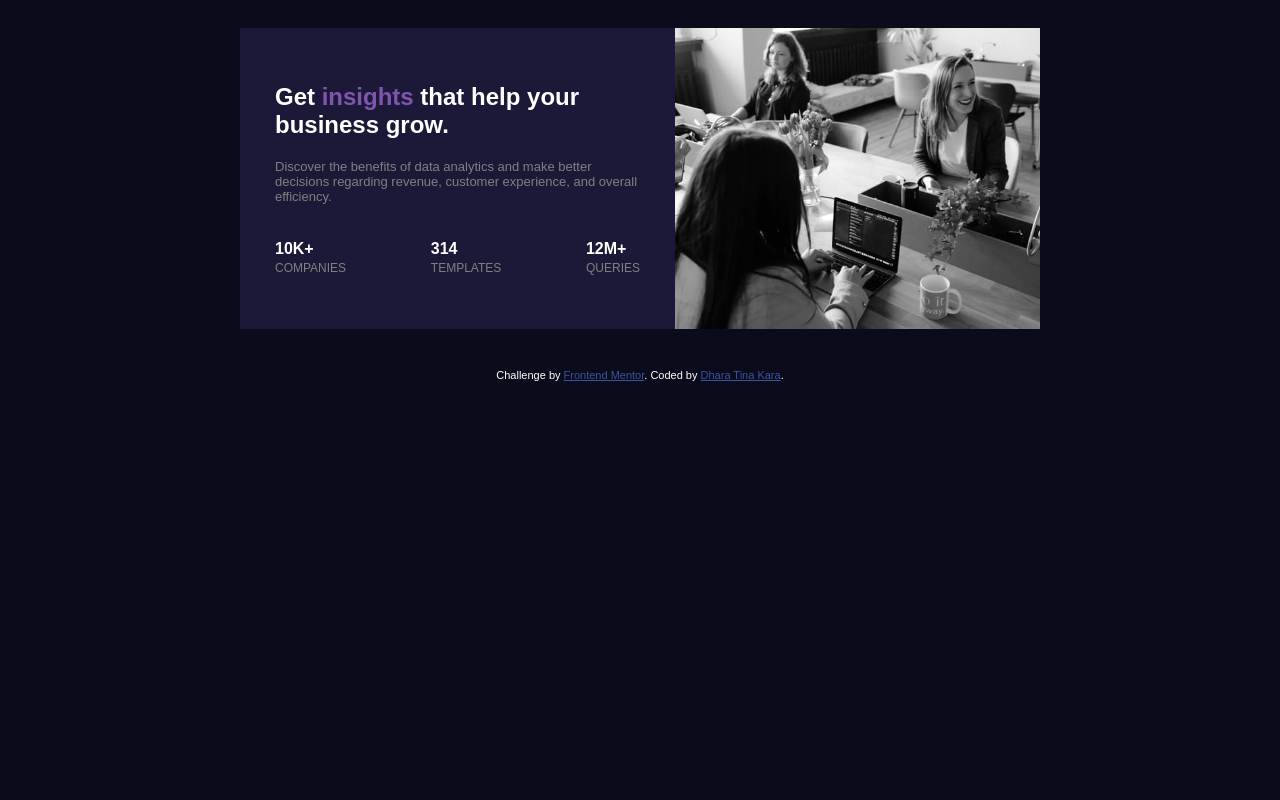
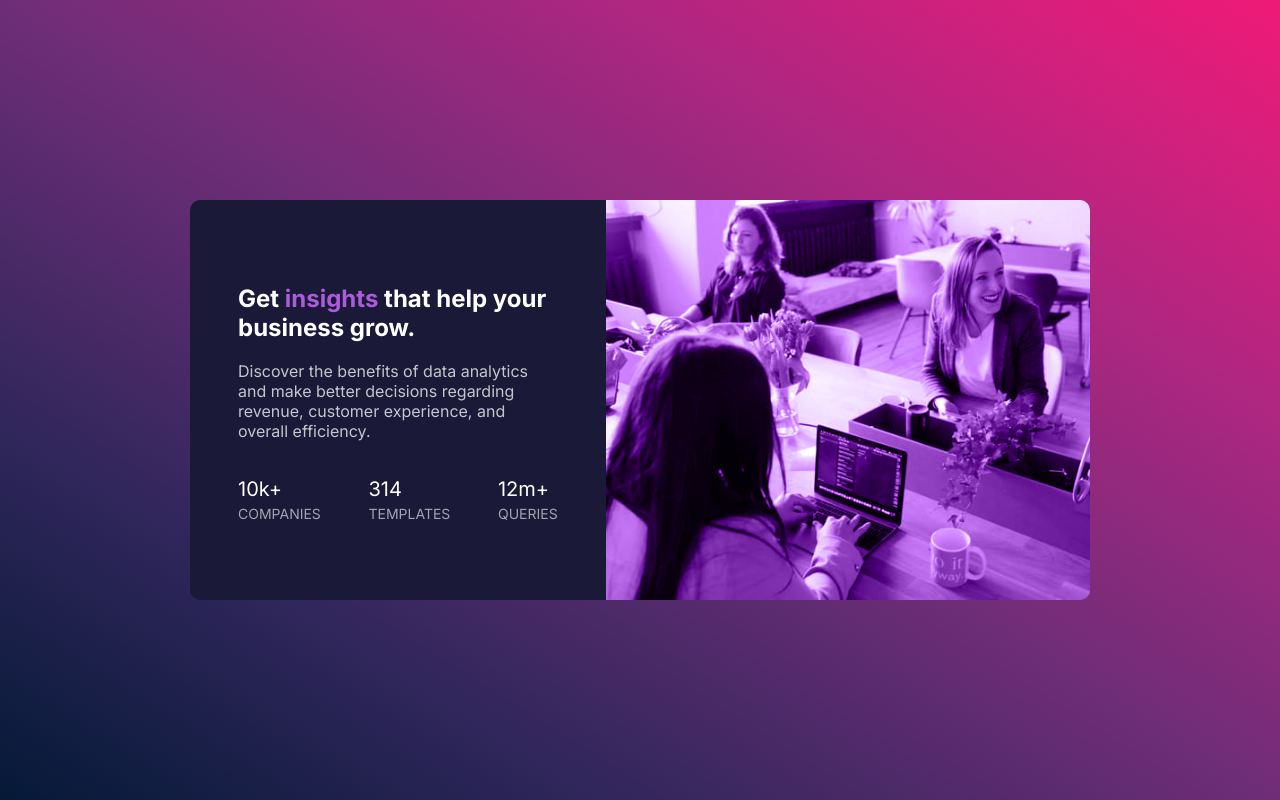
Before and after one commit to DharaKara/stats-preview-card-component-main, a plain HTML site: page index.html in a window 1280 px wide. Drawn offline with Linux system fonts and the light colour scheme.

Commit message:
completed exercise

```diff
--- a/index.html
+++ b/index.html
@@ -1,103 +1,138 @@
 <!DOCTYPE html>
 <html lang="en">
   <head>
-  <meta charset="UTF-8">
-  <meta name="viewport" content="width=device-width, initial-scale=1.0">
-  <link rel="icon" type="image/png" sizes="32x32" href="./images/favicon-32x32.png">
+    <meta charset="UTF-8" />
+    <meta name="viewport" content="width=device-width, initial-scale=1.0" />
+    <!-- displays site properly based on user's device -->
+
+    <link
+      rel="icon"
+      type="image/png"
+      sizes="32x32"
+      href="./images/favicon-32x32.png"
+    />
+
     <title>Frontend Mentor | Stats preview card component</title>
+
+    <link rel="preconnect" href="https://fonts.googleapis.com" />
+    <link rel="preconnect" href="https://fonts.gstatic.com" crossorigin />
+    <link
+      href="https://fonts.googleapis.com/css2?family=Inter:wght@100..900&display=swap"
+      rel="stylesheet"
+    />
+    <!-- Feel free to remove these styles or customise in your own stylesheet 👍 -->
     <style>
       body {
-      font-family: Arial, sans-serif; /* Added a font family for better readability */
-      text-align: center; /* Center align the content */
-      background: #0A0C1B;
+        font-family: "Inter", sans-serif;
+        background: hsl(233, 47%, 7%);
+
+        margin: 0;
+        display: grid;
+        place-content: center;
+        min-height: 100vh;
+
+        background-image: linear-gradient(
+          to right top,
+          #051937,
+          #33275d,
+          #6f2d78,
+          #b12681,
+          #f01a78
+        );
       }
 
-    .container {
-      display: flex; /* Use Flexbox for layout */
-      max-width: 800px; /* Added for better layout on larger screens */
-      margin: 0 auto; /* Center the container horizontally */
-      padding: 20px; /* Added some padding for spacing */
+      .social-media-spec {
+        display: flex;
+        justify-content: space-between;
+        font-size: 20px;
       }
 
-    .text-container {
-      flex: 1; /* Make the text container take up equal space */
-      text-align: left; /* Left align text within the container */
-      padding: 35px; /* Add padding to the text container */
-      background-color: #1C1938; /* Set background color for the text container */
-      color: white; /* Set text color */
+      .social-media-info {
+        text-transform: uppercase;
+        font-size: 14px;
+      }
+
+      .topic-heading {
+        font-weight: 700;
+      }
+
+      .stats-preview {
+        background: hsl(244, 38%, 16%);
+        /* background: hsl(277, 64%, 61%); */
+        display: flex;
+        flex-direction: row-reverse;
+        align-items: center;
+        max-width: 900px;
+
+        border-radius: 10px;
+        overflow: hidden;
+      }
+
+      .topic-content {
+        color: hsla(0, 0%, 100%, 0.75);
+      }
+
+      .social-media-info {
+        color: hsla(0, 0%, 100%, 0.6);
+      }
+
+      .highlight {
+        color: hsl(277, 64%, 61%);
+      }
+
+      .social-info {
+        color: hsl(0, 0%, 100%);
+        padding: 16px 48px;
+      }
+
+      .social-media-number {
+        margin-bottom: 0px;
+      }
+
+      .social-media-info {
+        margin-top: 4px;
       }
 
       .image-container {
-      flex: 1; /* Make the image container take up equal space */
-      display: flex; /* Use Flexbox for layout */
-      align-items: center; /* Center align the image vertically */
-      justify-content: center; /* Center align the image horizontally */
-      background-color: rgba(165, 85, 207, 0.5); /* Transparent purple background color */
+        background: hsl(277, 64%, 61%);
+        height: 400px;
       }
 
-    .image {
-      width: 100%; /* Make sure the image doesn't overflow its container */
-      height: auto; /* Ensure the image fits the container without squeezing */
-      object-fit: cover; /* Ensure the image covers the container while maintaining aspect ratio */
-      filter: hue-rotate(180deg); /* Rotate hue to make the image purple */
-    }
-
-    .stats {
-      display: flex; /* Use Flexbox for layout */
-      justify-content: space-between; /* Distribute items evenly */
-      margin-top: 20px; /* Add some spacing between the text and stats */
-      text-transform: uppercase;
-    }
-
-    .attribution {
-      color: white;
-      font-size: 11px;
-      text-align: center;
-      margin-top: 20px; /* Add some spacing at the bottom */
-    }
-
-    .attribution a {
-      color: hsl(228, 45%, 44%);
-    }
-
-    .insights {
-      color: #7E56AE;
-    }
-
-    .discover {
-      color: grey;
-      font-size: 13px;
-      font-weight: lighter;
-    }
-
-    .smaller {
-      color: grey;
-      font-size: 12px;
-      font-weight: lighter;
-    }
-
-    p {
-      font-weight: bold;
+      .stat-img {
+        height: 400px;
+        mix-blend-mode: luminosity;
       }
     </style>
   </head>
   <body>
-  <div class="container">
-    <div class="text-container">
-      <h2>Get <span class="insights">insights</span> that help your business grow.</h2>
-      <p class="discover">Discover the benefits of data analytics and make better decisions regarding revenue, customer experience, and overall efficiency.</p>
-      <div class="stats">
-        <p>10k+ <br><span class="smaller">companies</span></p>
-        <p>314 <br><span class="smaller">templates</span></p>
-        <p>12m+ <br><span class="smaller">queries</span></p>
+    <section class="stats-preview">
+      <div class="image-container">
+        <img class="stat-img" src="./images/image-header-desktop.jpg" alt="" />
+      </div>
+      <div class="social-info">
+        <h2 class="topic-heading">
+          Get <span class="highlight">insights</span> that help your business
+          grow.
+        </h2>
+        <p class="topic-content">
+          Discover the benefits of data analytics and make better decisions
+          regarding revenue, customer experience, and overall efficiency.
+        </p>
+        <div class="social-media-spec">
+          <div>
+            <p class="social-media-number">10k+</p>
+            <p class="social-media-info">companies</p>
+          </div>
+          <div>
+            <p class="social-media-number">314</p>
+            <p class="social-media-info">templates</p>
+          </div>
+          <div>
+            <p class="social-media-number">12m+</p>
+            <p class="social-media-info">queries</p>
           </div>
         </div>
-    <div class="image-container">
-      <img class="image" src="./images/image-header-desktop.jpg" alt="Your Image">
       </div>
-  </div>
-  <div class="attribution">
-    Challenge by <a href="https://www.frontendmentor.io?ref=challenge" target="_blank">Frontend Mentor</a>. Coded by <a href="#">Dhara Tina Kara</a>.
-  </div>
+    </section>
   </body>
 </html>
```
Lines whose indentation alone changed are shown as unchanged.
